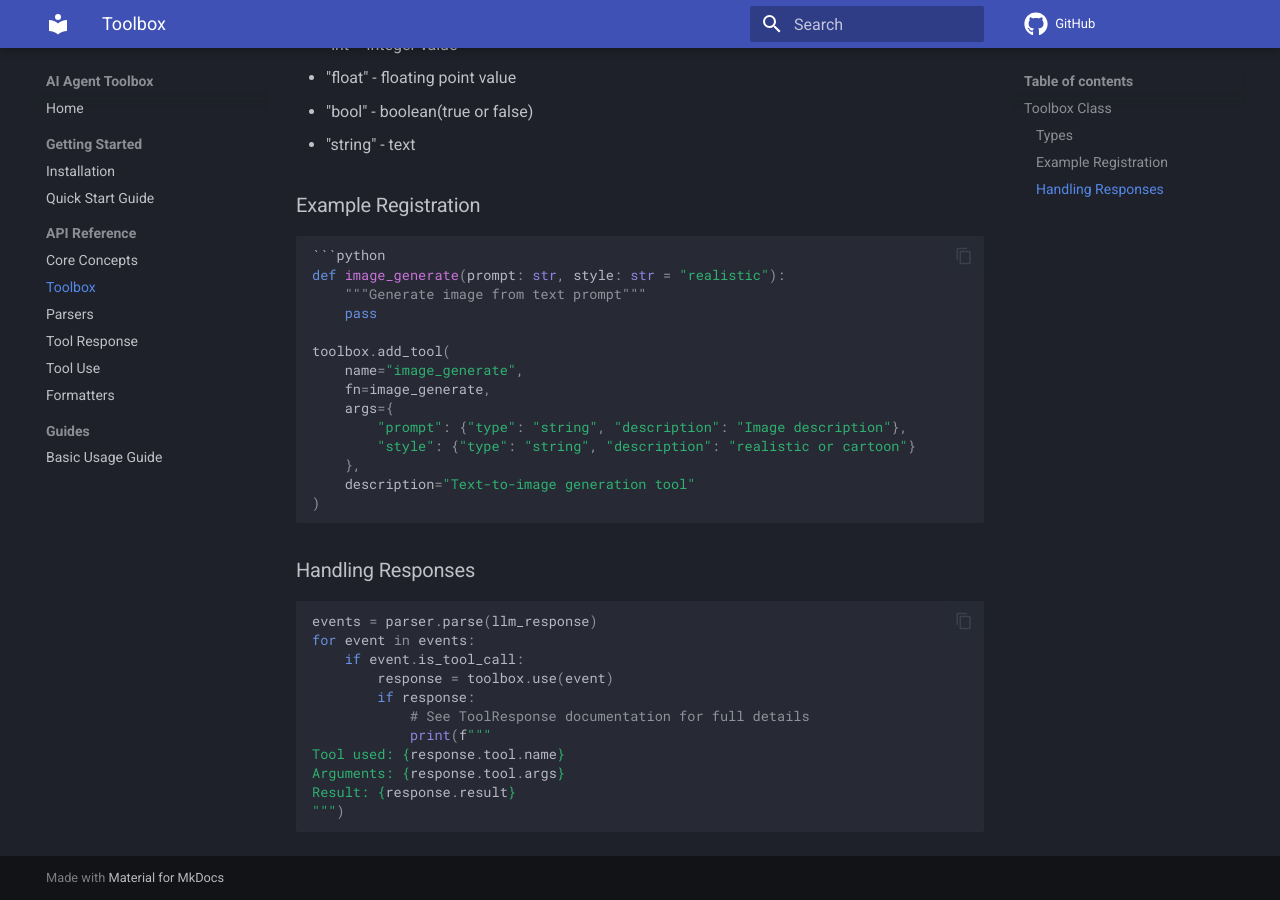
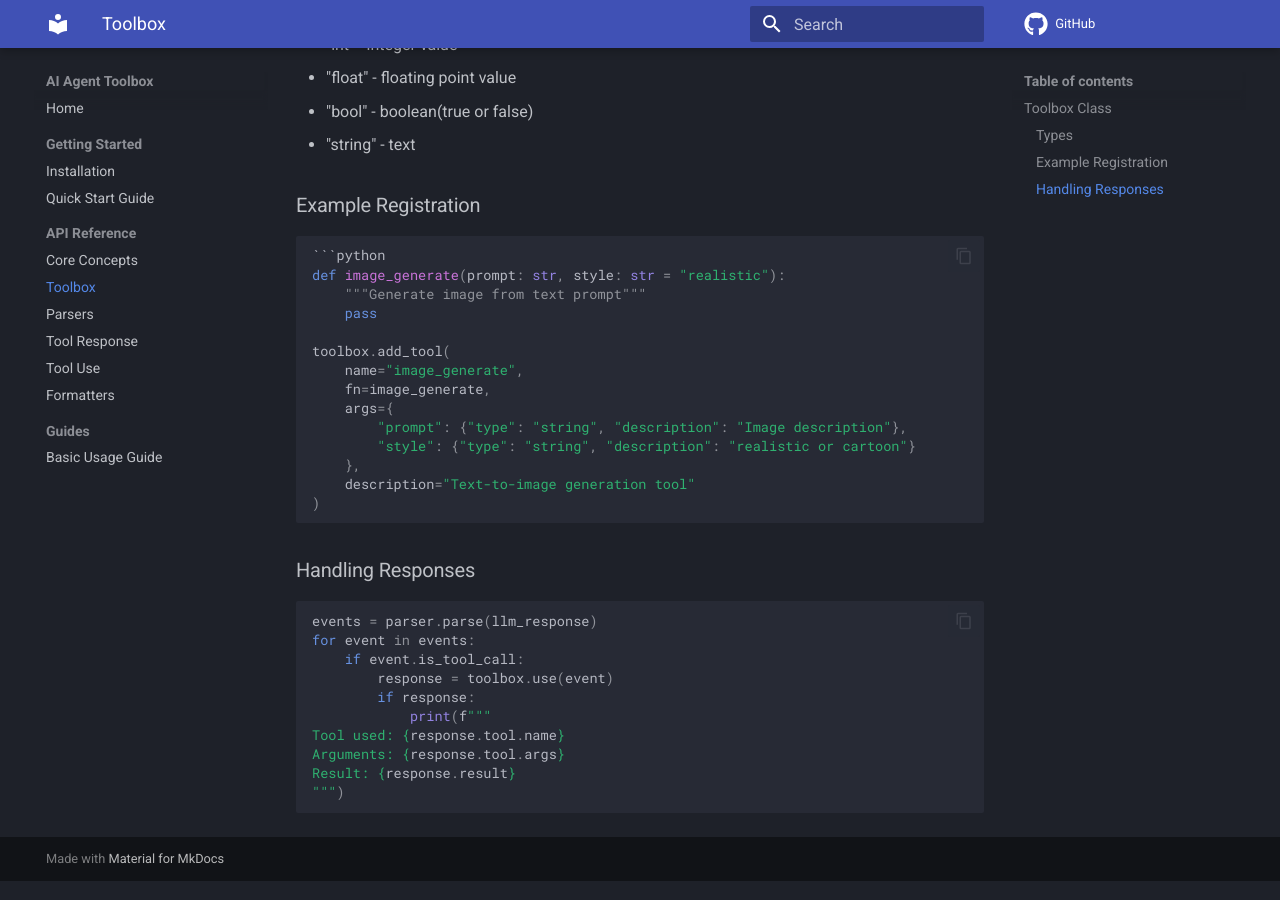
Before and after one commit to 255BITS/ai-agent-toolbox, an MkDocs documentation site: the page built from docs/api-reference/toolbox.md, in a window 1280 px wide and 900 px high, scrolled down 587 px. Built offline with MkDocs 1.6.1 and Material for MkDocs 9.7.7, drawn with Linux system fonts in a browser that asks for light colours; comment, search, counter and statistics services are not loaded.

Commit message:
bump docs

```diff
--- a/docs/api-reference/toolbox.md
+++ b/docs/api-reference/toolbox.md
@@ -54,7 +54,6 @@ for event in events:
     if event.is_tool_call:
         response = toolbox.use(event)
         if response:
-            # See ToolResponse documentation for full details
             print(f"""
 Tool used: {response.tool.name}
 Arguments: {response.tool.args}
```
